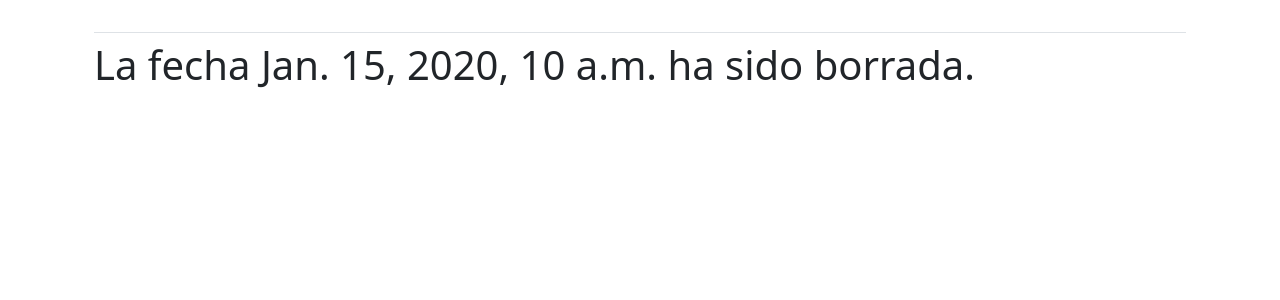
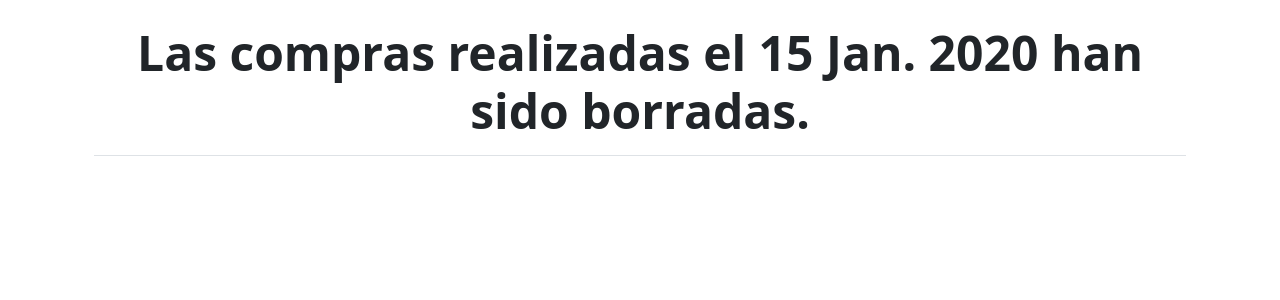
Before and after one commit to LuisMtzGarcia/Grocery_Shopping_Registry, a Django app: template shopping_registry/templates/shopping_registry/erase_date.html in a window 1280 px wide. Shown: the part 58-358 px from the top of the page. Run offline with Django 4.2, Linux system fonts and the light colour scheme; the template is opened without the code that fills it: most values are stand-ins (such as "Sample title", 1, 10 or a date in 2020); some libraries are stand-ins or nearby versions.

Commit message:
Styled erase_date template.

```diff
--- a/shopping_registry/templates/shopping_registry/erase_date.html
+++ b/shopping_registry/templates/shopping_registry/erase_date.html
@@ -1,7 +1,13 @@
 {% extends "shopping_registry/base.html" %}
+
+{% block page_header %}
+    <h1 class="display-5">
+        <div class="text-center fw-bold">
+            Las compras realizadas el {{ date|date:"j N Y" }} han sido borradas.
+        </div>
+    </h1>
+{% endblock page_header %}
 
 {% block content %}
 
-<h1>La fecha {{ date }} ha sido borrada.</h1>
-
 {% endblock content %}
```
